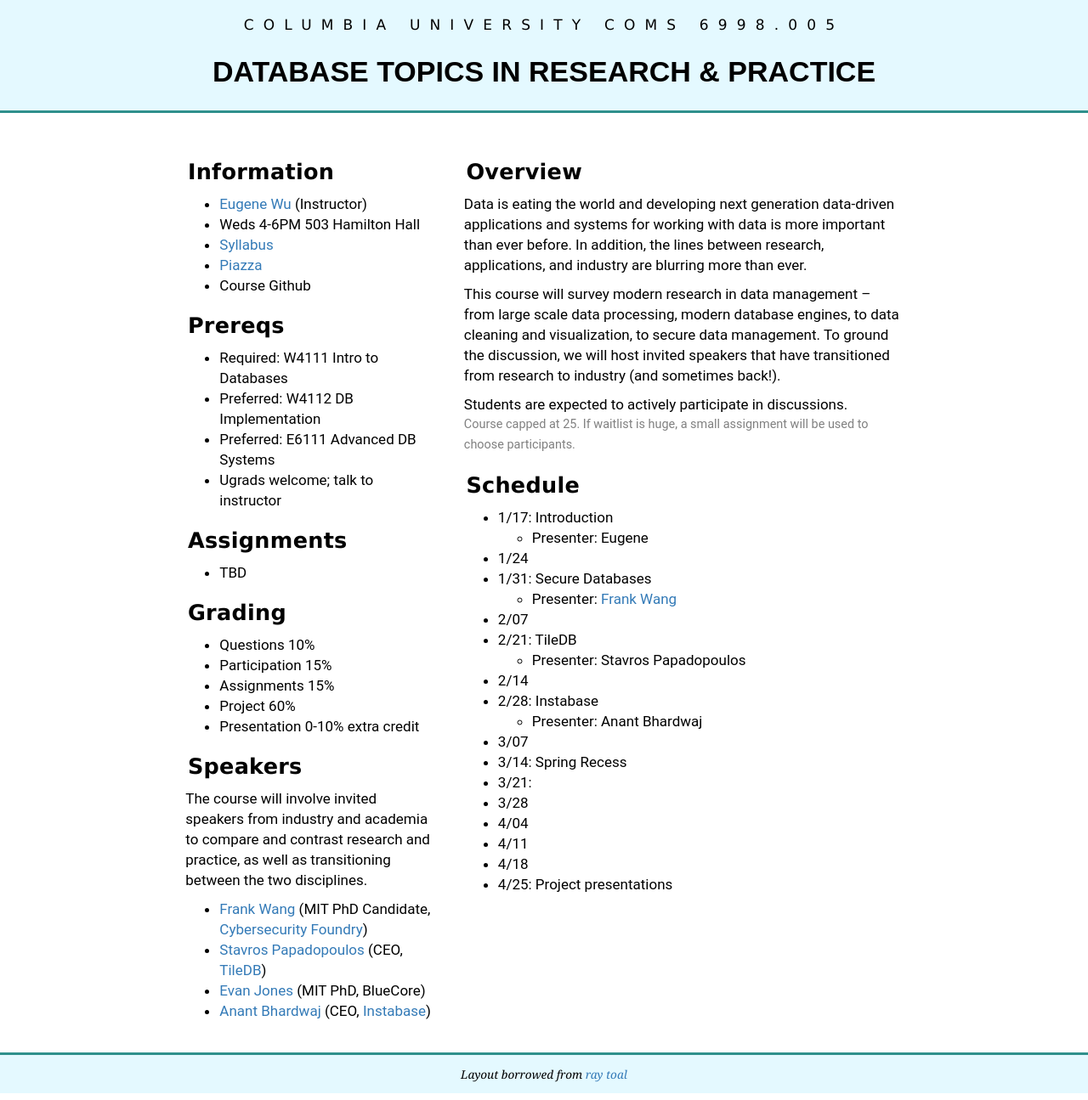
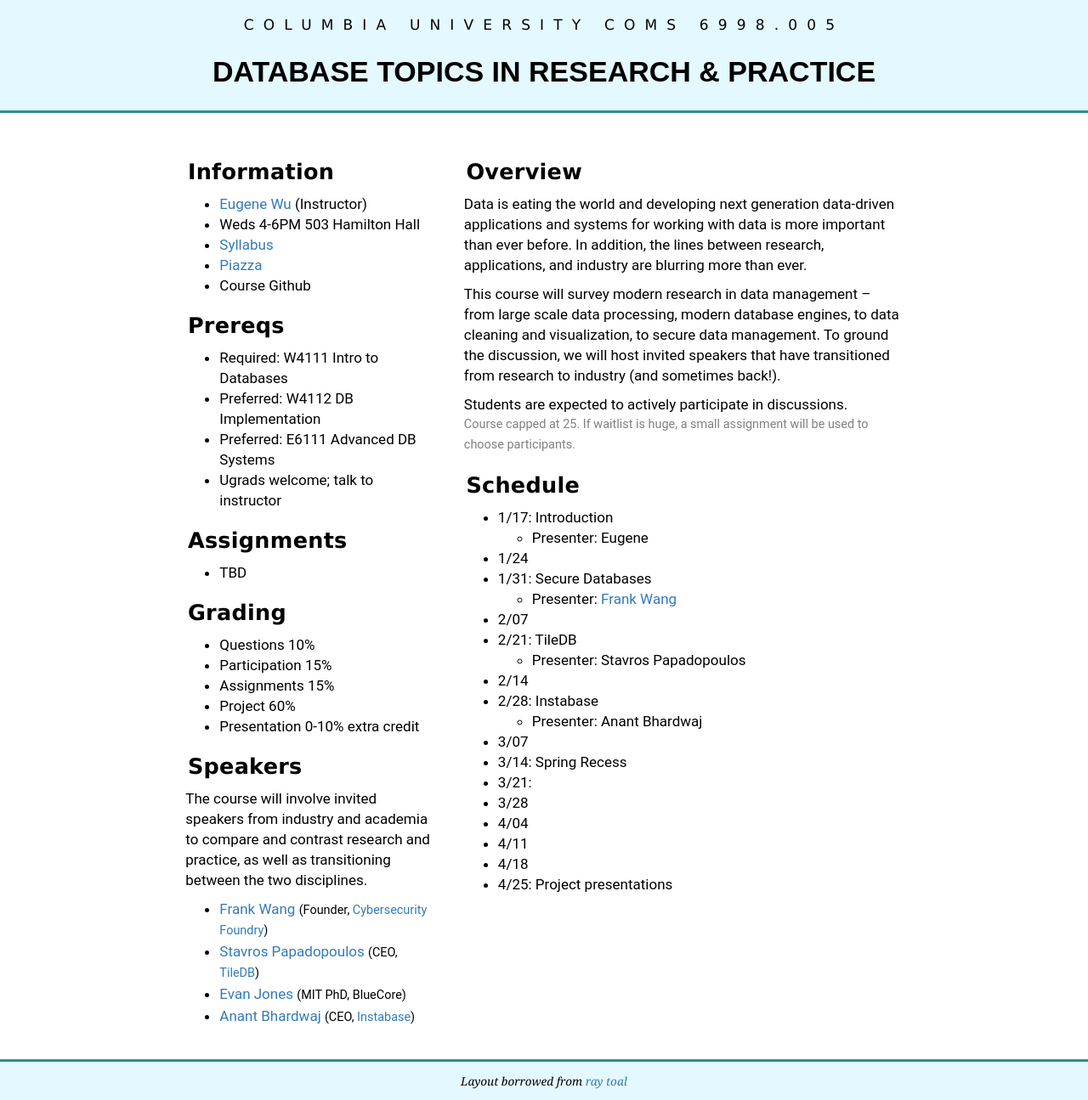
Before and after one commit to columbiadb/columbiadb.github.io, a Jekyll site: the page built from index.md, in a window 1280 px wide. Shown: the whole page at 85% size. Built offline with Jekyll 4.4.1, drawn with Linux system fonts in a browser that asks for light colours.

Commit message:
updated website

```diff
--- a/_includes/index_left.md
+++ b/_includes/index_left.md
@@ -34,7 +34,7 @@
 
 The course will involve invited speakers from industry and academia to compare and contrast research and practice, as well as transitioning between the two disciplines.
 
-* [Frank Wang](https://frankwang.org/) (MIT PhD Candidate, [Cybersecurity Foundry](https://cybersecurityfactory.com/))
-* [Stavros Papadopoulos](https://people.csail.mit.edu/stavrosp/) (CEO, [TileDB](http://tiledb.io/))
-* [Evan Jones](http://www.evanjones.ca/) (MIT PhD, BlueCore)
-- [Anant Bhardwaj](http://people.csail.mit.edu/anantb/) (CEO, [Instabase](http://www.instabase.com))
+* [Frank Wang](https://frankwang.org/) <small>(Founder, [Cybersecurity Foundry](https://cybersecurityfactory.com/))</small>
+* [Stavros Papadopoulos](https://people.csail.mit.edu/stavrosp/) <small>(CEO, [TileDB](http://tiledb.io/))</small>
+* [Evan Jones](http://www.evanjones.ca/) <small>(MIT PhD, BlueCore)</small>
+- [Anant Bhardwaj](http://people.csail.mit.edu/anantb/) <small>(CEO, [Instabase](http://www.instabase.com))</small>
```
